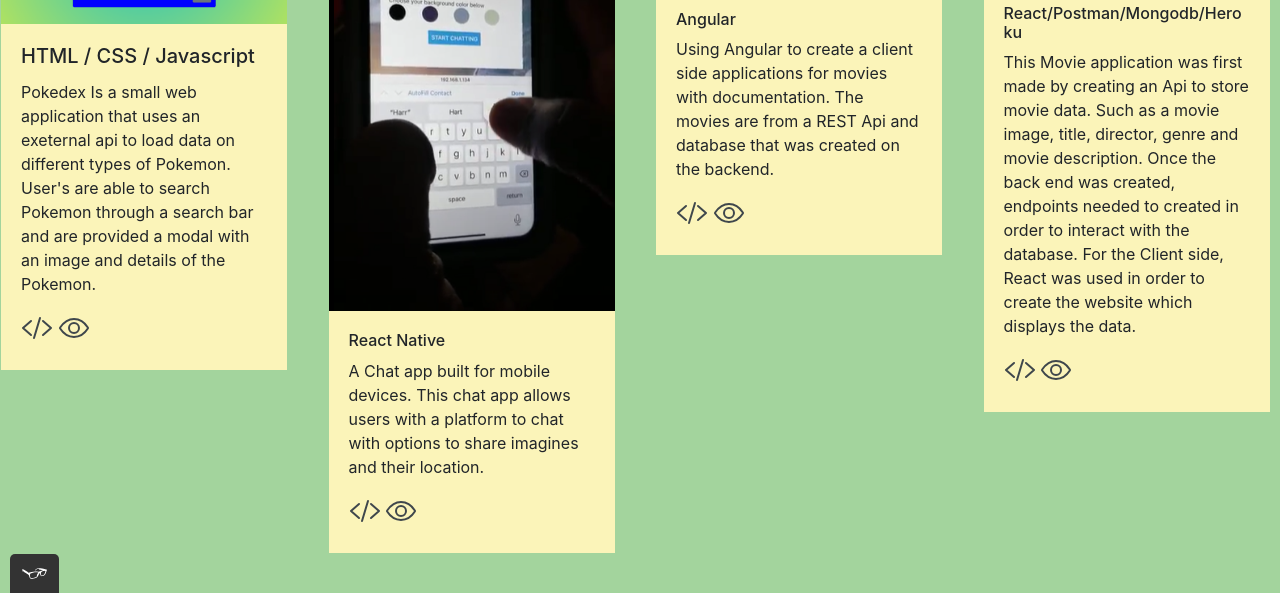
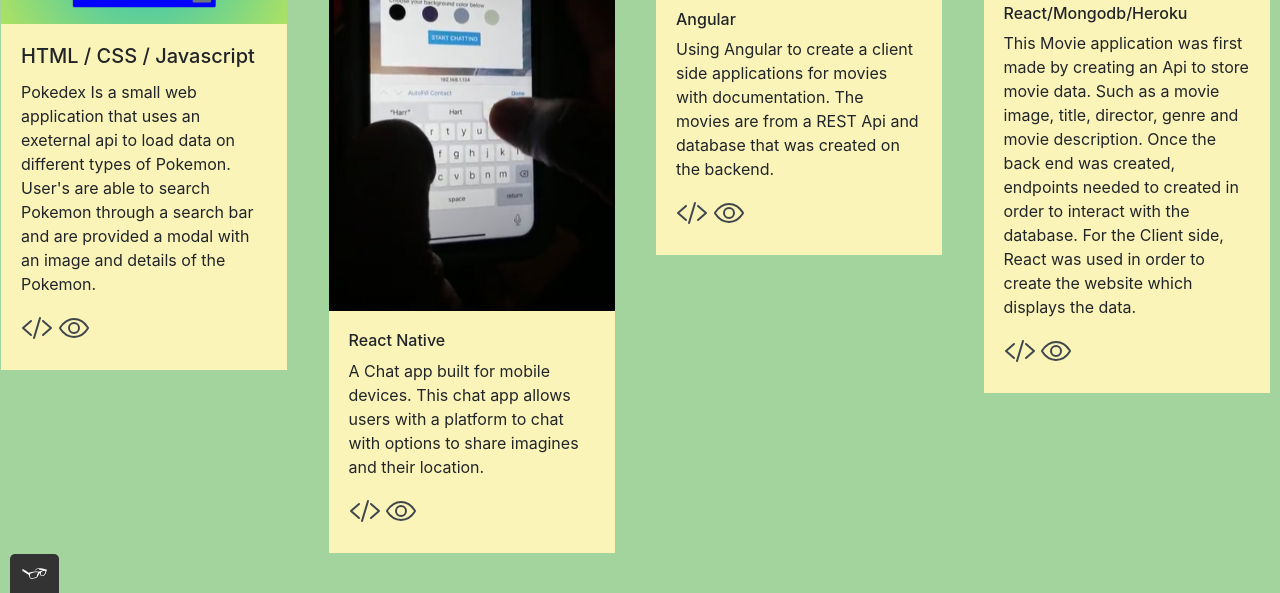
Before and after one commit to harrisb8/Portfolio, a website: page work.html in a window 1280 px wide. Shown: the part 207-800 px from the top of the page. Drawn offline with nearby package versions, Linux system fonts and the light colour scheme.

Commit message:
edit line 99

```diff
--- a/work.html
+++ b/work.html
@@ -96,7 +96,7 @@
           <div class="card" style="width: 18rem; height:10rem">
             <img src="img/React Movie.png" alt="Images of Movie website" class="img-fluid   card-img-top" alt="Responsive image">
             <div class="card-body">
-              <h6>React/Postman/Mongodb/Heroku</h6>
+              <h6>React/Mongodb/Heroku</h6>
               <p>This Movie application was first made by creating an Api to store movie data. Such as a movie image, title, director, genre and movie description. Once the back end was created, endpoints needed to created in order to interact with the database. For the Client side, React was used in order to create the website which displays the data.</p>
               <a href="https://github.com/harrisb8/myFlix-client" class="button">
                 <span class="button_icon">
```
